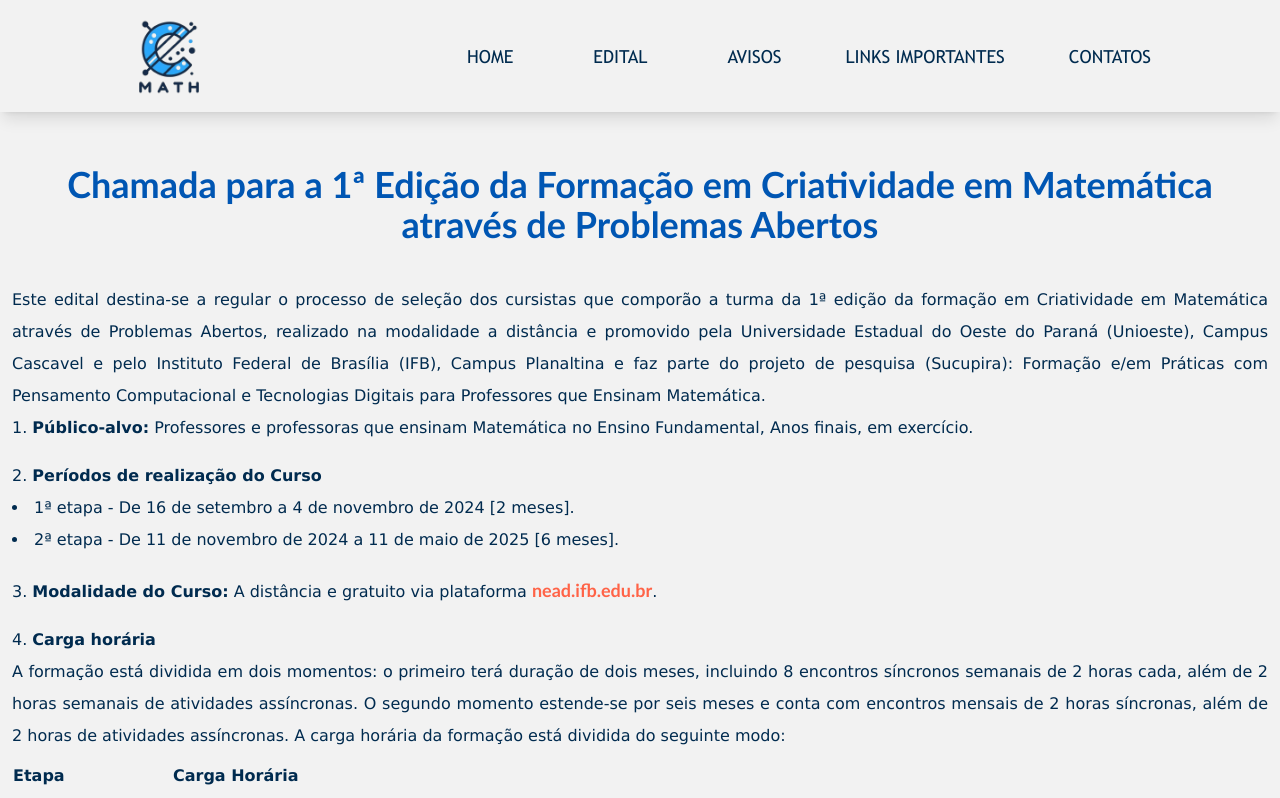
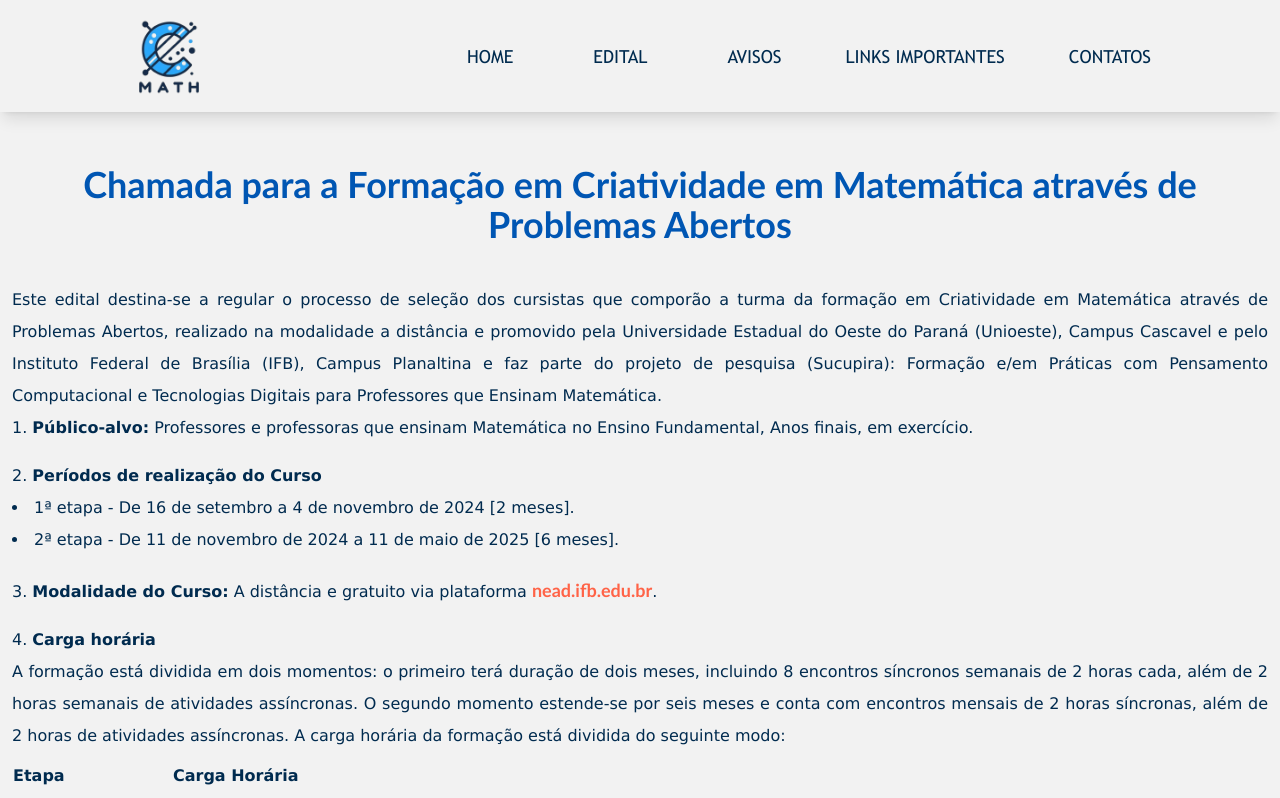
Before and after one commit to wellingtonVieiraSantos/criatividade-em-matematica, a React (Vite) app: page /edital in a window 1280 px wide. Shown: the top 798 px of the page. Built offline with nearby package versions, Linux system fonts and the light colour scheme.

Commit message:
fix name course

```diff
--- a/index.html
+++ b/index.html
@@ -9,7 +9,7 @@
   <meta name="viewport" content="width=device-width, initial-scale=1.0" />
   <meta name="google-site-verification" content="nW7crScru8UWAayIa6L23B0F2rKx4NgYM_9l5k97rAo" />
   <meta name="description"
-    content="criatividade em matemática. Conheça a 1ª Edição da Formação em Criatividade em Matemática através de Problemas Abertos. Acesse o edital, lista de chamada e avisos importantes sobre o curso. Inscreva-se agora e explore novas abordagens matemáticas!">
+    content="criatividade em matemática. Conheça o curso de Formação em Criatividade em Matemática através de Problemas Abertos. Acesse o edital, lista de chamada e avisos importantes sobre o curso. Inscreva-se agora e explore novas abordagens matemáticas!">
   <meta name="keywords"
     content="Criatividade, Matemática, Criatividade em Matemática, Curso de Matemática, Professor de Matemática">
   <title>Criatividade em Matemática</title>
--- a/src/routes/Edital.jsx
+++ b/src/routes/Edital.jsx
@@ -3,8 +3,8 @@ import { Link } from "react-router-dom"
 const Edital = () => {
   return (
     <div className="min-h-[calc(100vh-11rem)] xl:w-[1280px] m-auto mb-10 text-justify leading-loose p-3">
-      <h1 className="text-xl lg:text-4xl text-center my-10 text-primary">Chamada para a 1ª Edição da Formação em Criatividade em Matemática através de Problemas Abertos</h1>
-      <p>Este edital destina-se a regular o processo de seleção dos cursistas que comporão a turma da 1ª edição da formação em Criatividade em Matemática através de Problemas Abertos, realizado na modalidade a distância e promovido pela Universidade Estadual do Oeste do Paraná (Unioeste), Campus Cascavel e pelo Instituto Federal de Brasília (IFB), Campus Planaltina e faz parte do projeto de pesquisa (Sucupira): Formação e/em Práticas com Pensamento Computacional e Tecnologias Digitais para Professores que Ensinam Matemática. </p>
+      <h1 className="text-xl lg:text-4xl text-center my-10 text-primary">Chamada para a Formação em Criatividade em Matemática através de Problemas Abertos</h1>
+      <p>Este edital destina-se a regular o processo de seleção dos cursistas que comporão a turma da formação em Criatividade em Matemática através de Problemas Abertos, realizado na modalidade a distância e promovido pela Universidade Estadual do Oeste do Paraná (Unioeste), Campus Cascavel e pelo Instituto Federal de Brasília (IFB), Campus Planaltina e faz parte do projeto de pesquisa (Sucupira): Formação e/em Práticas com Pensamento Computacional e Tecnologias Digitais para Professores que Ensinam Matemática. </p>
       <ol className="list-decimal list-inside space-y-4">
         <li><strong>Público-alvo:</strong> Professores e professoras que ensinam Matemática no Ensino Fundamental, Anos finais, em exercício.</li>
         <li><strong>Períodos de realização do Curso</strong>
@@ -144,7 +144,7 @@ const Edital = () => {
         Caso o número de solicitações de inscrições não atinja o número de vagas previstas para uma ou mais regiões, tais vagas serão preenchidas pelos candidatos da lista de espera, obedecendo a ordem cronológica das inscrições. O sistema de inscrições online registra os dados do formulário conforme preenchido pelo candidato e, também, registra a data, o horário da conclusão da inscrição e a ordem geral da solicitação de inscrição.
       </p>
       <h2 className="text-xl font-bold my-4">Efetivação da inscrição</h2>
-      <p>Até às 23h59min (horário de Brasília) de 05 de setembro de 2024 (segunda-feira), será disponibilizada, na aba <Link to="/avisos" className="text-coral font-bold hover:underline">avisos</Link>, uma lista dos candidatos inscritos na 1ª Edição da Formação em Criatividade em Matemática através de Problemas Abertos, e, também, uma lista de candidatos da lista de espera. Os inscritos serão considerados cursistas desta formação após realizarem seu primeiro acesso ao sistema online, e o prazo máximo para esse acesso encerra às 23h59min (horário de Brasília) de 09 de setembro de 2024 (segunda-feira). Para acessar o sistema online, os inscritos receberão, via e-mail, informações de como cadastrar um usuário e senha. Em caso de não recebimento dos dados de acesso, o candidato deverá solicitar seus dados enviando e-mail para <a href="mailto:henio.oliveira@ifb.edu.br" target="_blank" className="text-coral font-bold hover:underline">henio.oliveira@ifb.edu.br</a> dentro do prazo previsto para a confirmação das inscrições. Não havendo o primeiro acesso ao sistema online do curso até a data prevista, o candidato perderá sua vaga e a qual será redistribuída aos candidatos da lista de espera, compondo assim uma lista de 2ª chamada.</p>
+      <p>Até às 23h59min (horário de Brasília) de 05 de setembro de 2024 (segunda-feira), será disponibilizada, na aba <Link to="/avisos" className="text-coral font-bold hover:underline">avisos</Link>, uma lista dos candidatos inscritos na Formação em Criatividade em Matemática através de Problemas Abertos, e, também, uma lista de candidatos da lista de espera. Os inscritos serão considerados cursistas desta formação após realizarem seu primeiro acesso ao sistema online, e o prazo máximo para esse acesso encerra às 23h59min (horário de Brasília) de 09 de setembro de 2024 (segunda-feira). Para acessar o sistema online, os inscritos receberão, via e-mail, informações de como cadastrar um usuário e senha. Em caso de não recebimento dos dados de acesso, o candidato deverá solicitar seus dados enviando e-mail para <a href="mailto:henio.oliveira@ifb.edu.br" target="_blank" className="text-coral font-bold hover:underline">henio.oliveira@ifb.edu.br</a> dentro do prazo previsto para a confirmação das inscrições. Não havendo o primeiro acesso ao sistema online do curso até a data prevista, o candidato perderá sua vaga e a qual será redistribuída aos candidatos da lista de espera, compondo assim uma lista de 2ª chamada.</p>
       <p>A lista de 2ª chamada será divulgada na aba <Link to="/avisos" className="text-coral font-bold hover:underline">avisos</Link> até 14h (horário de Brasília) de 12 de setembro de 2024. Os candidatos que comporão essa lista deverão realizar seu primeiro acesso ao sistema online do curso para confirmação da inscrição até às 23h59min (horário de Brasília) de 15 de setembro de 2024 (domingo).</p>
       <h2 className="text-xl font-bold my-4">Conteúdo Programático</h2>
       <ul className="text-left">
--- a/src/routes/Home.jsx
+++ b/src/routes/Home.jsx
@@ -15,7 +15,7 @@ const Home = () => {
       <section className="min-h-[calc(100vh-7rem)] grid sm:grid-cols-[1fr_1fr]">
         <div className=" bg-secondary grid place-items-center place-content-evenly text-terciary p-4">
           <h1 className="hidden lg:block lg:text-5xl xl:text-6xl text-center font-trebuchet">Criatividade em Matemática</h1>
-          <h2 className="text-center text-2xl lg:text-3xl xl:text-4xl font-trebuchet">1ª Edição da Formação em Criatividade em Matemática através de Problemas Abertos</h2>
+          <h2 className="text-center text-2xl lg:text-3xl xl:text-4xl font-trebuchet">Formação em Criatividade em Matemática através de Problemas Abertos</h2>
         </div>
         <div className="flex flex-col justify-center items-center">
           <div className="hidden lg:grid lg:w-full lg:place-content-center">
```
